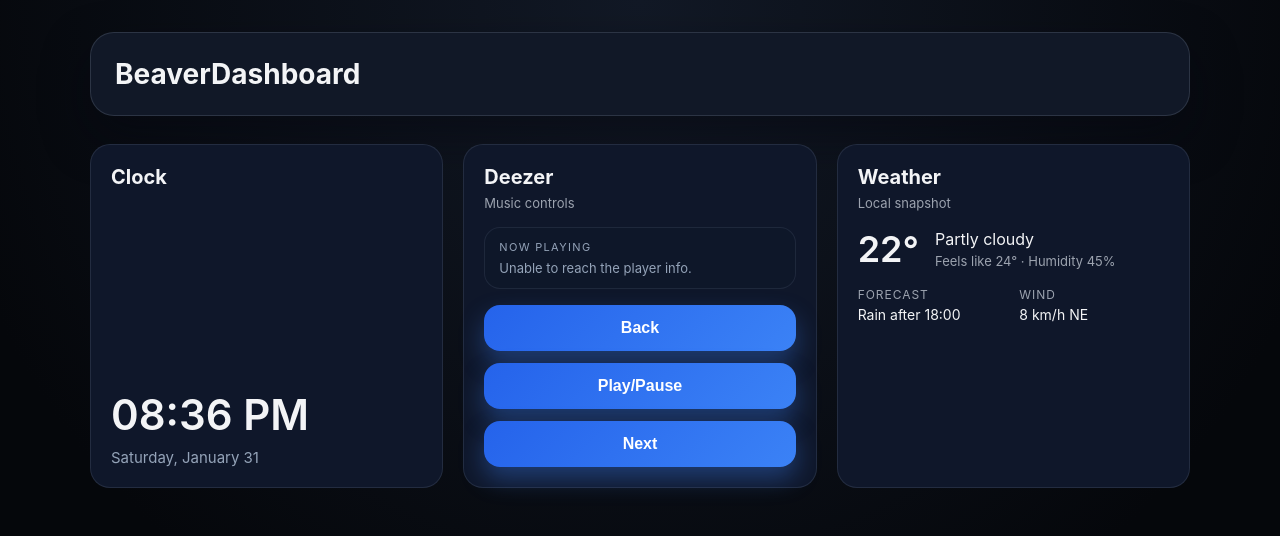
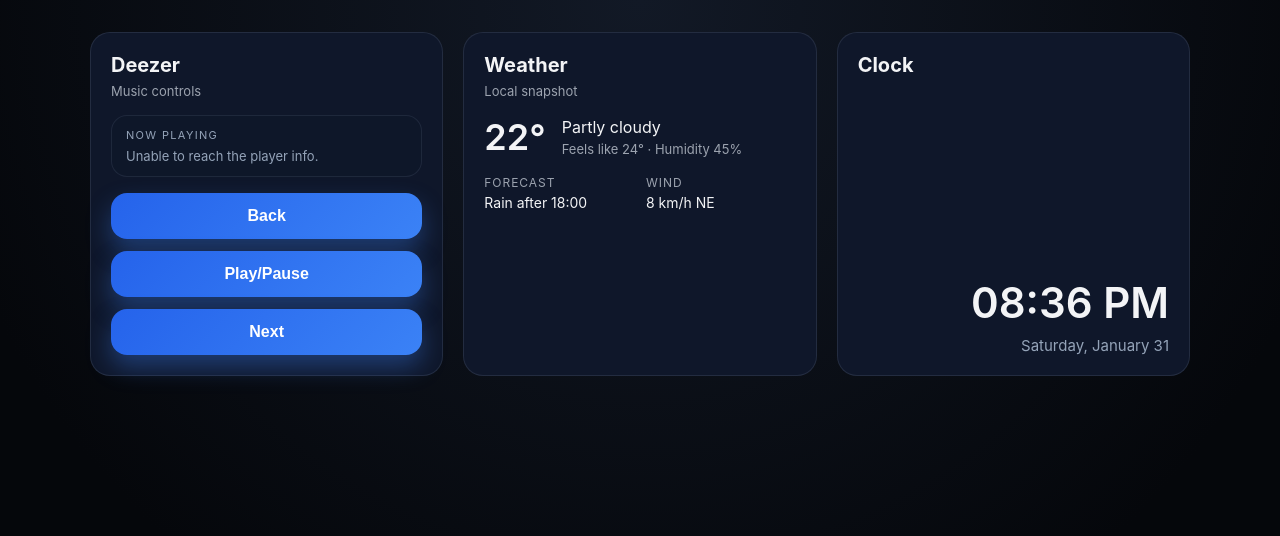
Before and after one commit to remiguillette/BeaverHome, a React (Vite) app: page / in a window 1280 px wide. Shown: the top 536 px of the page. Built offline with nearby package versions, Linux system fonts and the light colour scheme; no server answers; the HTML template or start-up script is replaced by a standard one.

Commit message:
Update dashboard layout and clock alignment

```diff
--- a/src/components/BeaverDashboard.tsx
+++ b/src/components/BeaverDashboard.tsx
@@ -5,16 +5,10 @@ import { WeatherWidget } from "./widgets/WeatherWidget";
 export function BeaverDashboard() {
   return (
     <div className="dashboard">
-      <header className="dashboard__header">
-        <div>
-          <h1>BeaverDashboard</h1>
-        </div>
-      </header>
-
       <section className="dashboard__grid">
-        <ClockWidget />
         <DeezerWidget />
         <WeatherWidget />
+        <ClockWidget />
       </section>
     </div>
   );
--- a/src/index.css
+++ b/src/index.css
@@ -134,6 +134,7 @@ h2 {
   display: flex;
   flex-direction: column;
   gap: 8px;
+  text-align: right;
 }
 
 .clock__time {
```
